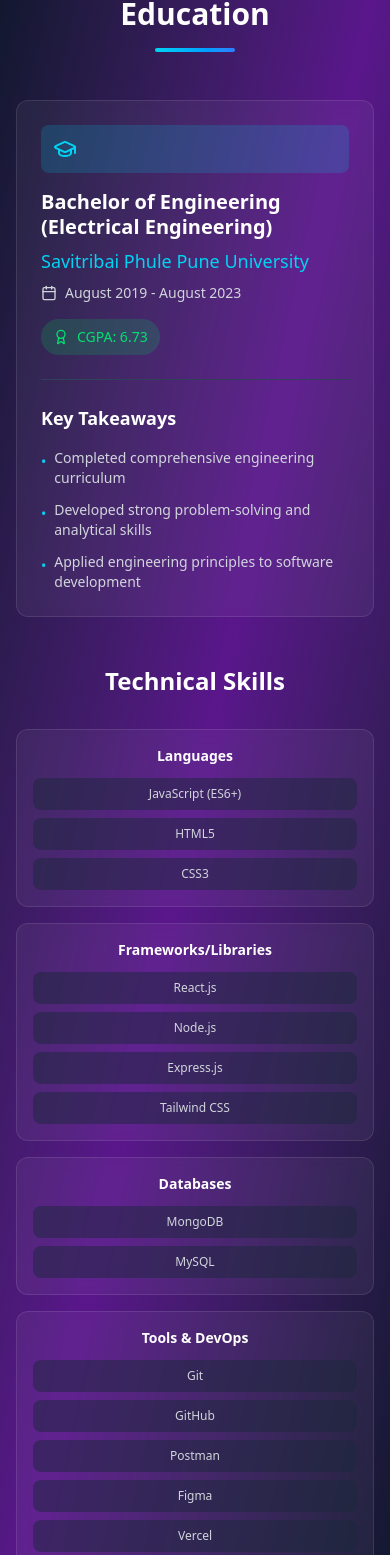
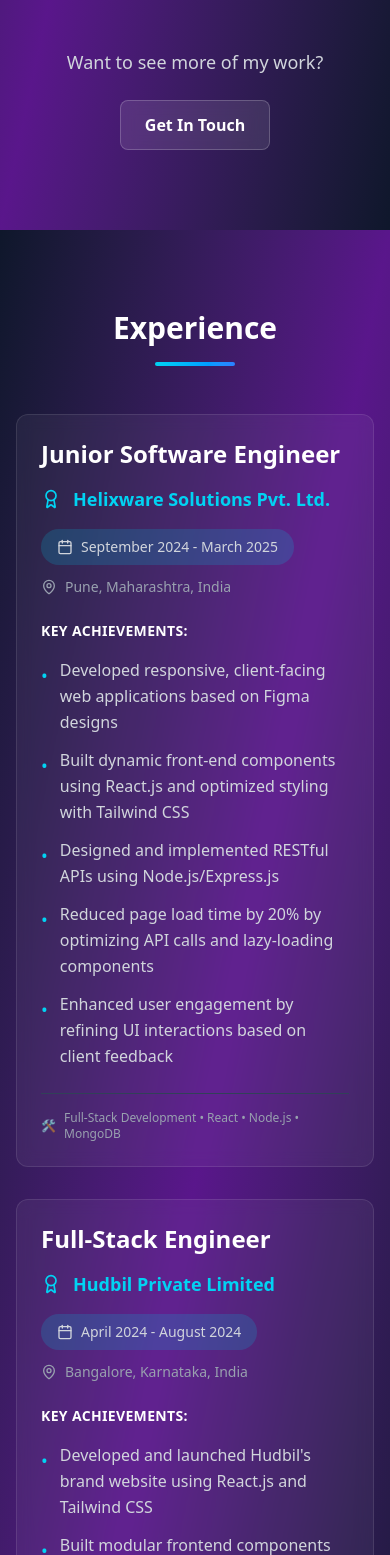
Before and after one commit to Yashwadkar2121/portfolio, a React (Vite) app: page / in a window 390 px wide. Shown: the part 9053-10608 px from the top of the page. Built offline with nearby package versions, Linux system fonts and the light colour scheme.

Commit message:
Create Skills Section and add eduction details

```diff
--- a/src/App.jsx
+++ b/src/App.jsx
@@ -1,6 +1,7 @@
 import Navbar from "./components/Navbar";
 import Home from "./components/Home";
 import About from "./components/About";
+import Skills from "./components/Skills";
 import Projects from "./components/Projects";
 import Experience from "./components/Experience";
 import Education from "./components/Education";
@@ -8,7 +9,7 @@ import Contact from "./components/Contant";
 
 function App() {
   return (
-    <div className="min-h-screen bg-gray-50">
+    <div className="min-h-screen bg-slate-900">
       <Navbar />
 
       <main>
@@ -18,6 +19,10 @@ function App() {
 
         <section id="about">
           <About />
+        </section>
+
+        <section id="skills">
+          <Skills />
         </section>
 
         <section id="projects">
--- a/src/components/Education.jsx
+++ b/src/components/Education.jsx
@@ -8,11 +8,18 @@ const Education = () => {
       institution: "Savitribai Phule Pune University",
       period: "August 2019 - August 2023",
       grade: "CGPA: 6.73",
-      achievements: [
-        "Completed comprehensive engineering curriculum",
-        "Developed strong problem-solving and analytical skills",
-        "Applied engineering principles to software development",
-      ],
+    },
+    {
+      degree: "12th Grade (HSC)",
+      institution: "Maharashtra State Board",
+      period: "2018 - 2019",
+      grade: "Percentage: 55.38%",
+    },
+    {
+      degree: "10th Grade (SSC)",
+      institution: "Maharashtra State Board",
+      period: "2016 - 2017",
+      grade: "Percentage: 72.40%",
     },
   ];
 
@@ -40,7 +47,7 @@ const Education = () => {
 
   return (
     <div className="min-h-screen bg-gradient-to-br from-slate-900 via-purple-900 to-slate-900 py-20">
-      <div className="max-w-7xl mx-auto px-4 sm:px-6 lg:px-8">
+      <div className="max-w-6xl mx-auto px-4 sm:px-6 lg:px-8">
         <motion.div
           variants={containerVariants}
           initial="hidden"
@@ -74,8 +81,8 @@ const Education = () => {
               className="bg-white/5 backdrop-blur-sm rounded-xl p-6 md:p-8 border border-white/10 hover:border-cyan-500/50 transition-all duration-300"
               whileHover={{ scale: 1.02, y: -5 }}
             >
-              <div className="flex flex-col lg:flex-row lg:items-start lg:justify-between gap-4 mb-6">
-                <div className="flex flex-col sm:flex-row sm:items-start gap-4">
+              <div className="flex flex-col lg:flex-row lg:items-start lg:justify-between gap-6">
+                <div className="flex flex-col sm:flex-row sm:items-start gap-4 flex-1">
                   <div className="p-3 bg-cyan-500/20 rounded-lg flex-shrink-0">
                     <GraduationCap className="w-6 h-6 sm:w-8 sm:h-8 text-cyan-400" />
                   </div>
@@ -83,7 +90,7 @@ const Education = () => {
                     <h3 className="text-xl sm:text-2xl font-bold text-white mb-2 leading-tight">
                       {edu.degree}
                     </h3>
-                    <p className="text-lg sm:text-xl text-cyan-400 mb-2">
+                    <p className="text-lg sm:text-xl text-cyan-400 mb-3">
                       {edu.institution}
                     </p>
                     <div className="flex items-center text-gray-300 text-sm sm:text-base">
@@ -93,83 +100,14 @@ const Education = () => {
                   </div>
                 </div>
                 <div className="flex justify-start lg:justify-end">
-                  <div className="flex items-center text-green-400 bg-green-500/20 px-3 py-2 sm:px-4 sm:py-2 rounded-full text-sm sm:text-base">
+                  <div className="flex items-center text-green-400 bg-green-500/20 px-4 py-3 rounded-full text-sm sm:text-base border border-green-500/30">
                     <Award className="w-4 h-4 mr-2 flex-shrink-0" />
                     {edu.grade}
                   </div>
                 </div>
               </div>
-
-              <div className="border-t border-slate-700 pt-6">
-                <h4 className="text-white font-semibold mb-4 text-lg">
-                  Key Takeaways
-                </h4>
-                <ul className="grid sm:grid-cols-2 gap-3">
-                  {edu.achievements.map((achievement, idx) => (
-                    <li
-                      key={idx}
-                      className="text-gray-300 text-sm sm:text-base flex items-start"
-                    >
-                      <span className="text-cyan-400 mr-2 mt-1 flex-shrink-0">
-                        •
-                      </span>
-                      <span>{achievement}</span>
-                    </li>
-                  ))}
-                </ul>
-              </div>
             </motion.div>
           ))}
-        </motion.div>
-
-        {/* Skills Section */}
-        <motion.div
-          variants={containerVariants}
-          initial="hidden"
-          whileInView="visible"
-          viewport={{ once: true }}
-          className="mt-12 md:mt-16"
-        >
-          <h3 className="text-2xl sm:text-3xl font-bold text-white text-center mb-8">
-            Technical Skills
-          </h3>
-          <div className="grid grid-cols-1 sm:grid-cols-2 lg:grid-cols-4 gap-4 sm:gap-6">
-            {[
-              {
-                category: "Languages",
-                skills: ["JavaScript (ES6+)", "HTML5", "CSS3"],
-              },
-              {
-                category: "Frameworks/Libraries",
-                skills: ["React.js", "Node.js", "Express.js", "Tailwind CSS"],
-              },
-              { category: "Databases", skills: ["MongoDB", "MySQL"] },
-              {
-                category: "Tools & DevOps",
-                skills: ["Git", "GitHub", "Postman", "Figma", "Vercel", "Vite"],
-              },
-            ].map((skillGroup, index) => (
-              <motion.div
-                key={skillGroup.category}
-                variants={itemVariants}
-                className="bg-white/5 backdrop-blur-sm rounded-xl p-4 sm:p-6 border border-white/10"
-              >
-                <h4 className="text-white font-semibold mb-3 sm:mb-4 text-center text-sm sm:text-base">
-                  {skillGroup.category}
-                </h4>
-                <div className="space-y-2">
-                  {skillGroup.skills.map((skill) => (
-                    <div
-                      key={skill}
-                      className="text-gray-300 text-xs sm:text-sm text-center py-2 px-2 sm:px-3 bg-slate-800/50 rounded-lg break-words"
-                    >
-                      {skill}
-                    </div>
-                  ))}
-                </div>
-              </motion.div>
-            ))}
-          </div>
         </motion.div>
       </div>
     </div>
--- a/src/components/Navbar.jsx
+++ b/src/components/Navbar.jsx
@@ -9,6 +9,7 @@ const Navbar = () => {
   const navItems = [
     { name: "Home", id: "home" },
     { name: "About", id: "about" },
+    { name: "Skills", id: "skills" },
     { name: "Projects", id: "projects" },
     { name: "Experience", id: "experience" },
     { name: "Education", id: "education" },
@@ -113,7 +114,7 @@ const Navbar = () => {
           </motion.div>
 
           {/* Desktop Menu */}
-          <div className="hidden md:flex space-x-8">
+          <div className="hidden md:flex space-x-6 lg:space-x-8">
             {navItems.map((item) => (
               <motion.button
                 key={item.id}
--- /dev/null
+++ b/src/components/Skills.jsx
@@ -0,0 +1,151 @@
+import { motion } from "framer-motion";
+import { Code, Database, Layout, Cpu, GitBranch, Cloud } from "lucide-react";
+
+const Skills = () => {
+  const skillsData = [
+    {
+      icon: Layout,
+      category: "Frontend",
+      skills: [
+        "React.js",
+        "JavaScript (ES6+)",
+        "HTML5",
+        "CSS3",
+        "Tailwind CSS",
+      ],
+      color: "text-blue-400",
+    },
+    {
+      icon: Database,
+      category: "Backend",
+      skills: ["Node.js", "Express.js", "RESTful APIs", "JWT Authentication"],
+      color: "text-green-400",
+    },
+    {
+      icon: Cpu,
+      category: "Database",
+      skills: ["MongoDB", "MySQL", "Mongoose ODM", "Database Design"],
+      color: "text-purple-400",
+    },
+    {
+      icon: Cloud,
+      category: "Tools & DevOps",
+      skills: ["Git & GitHub", "Vercel", "Vite", "Postman", "Figma"],
+      color: "text-cyan-400",
+    },
+  ];
+
+  const containerVariants = {
+    hidden: { opacity: 0 },
+    visible: {
+      opacity: 1,
+      transition: {
+        delayChildren: 0.3,
+        staggerChildren: 0.2,
+      },
+    },
+  };
+
+  const itemVariants = {
+    hidden: { y: 20, opacity: 0 },
+    visible: {
+      y: 0,
+      opacity: 1,
+      transition: {
+        duration: 0.5,
+      },
+    },
+  };
+
+  return (
+    <div className="min-h-screen bg-gradient-to-br from-slate-900 via-purple-900 to-slate-900 py-20">
+      <div className="max-w-7xl mx-auto px-4 sm:px-6 lg:px-8">
+        <motion.div
+          variants={containerVariants}
+          initial="hidden"
+          whileInView="visible"
+          viewport={{ once: true }}
+          className="text-center mb-12 md:mb-16"
+        >
+          <motion.h2
+            className="text-3xl sm:text-4xl md:text-5xl font-bold text-white mb-4"
+            variants={itemVariants}
+          >
+            Technical Skills
+          </motion.h2>
+          <motion.div
+            className="w-20 sm:w-24 h-1 bg-gradient-to-r from-cyan-400 to-blue-500 mx-auto rounded-full"
+            variants={itemVariants}
+          />
+          <motion.p
+            className="text-lg text-gray-300 mt-6 max-w-2xl mx-auto"
+            variants={itemVariants}
+          >
+            Technologies and tools I use to bring ideas to life
+          </motion.p>
+        </motion.div>
+
+        <motion.div
+          variants={containerVariants}
+          initial="hidden"
+          whileInView="visible"
+          viewport={{ once: true }}
+          className="grid grid-cols-1 md:grid-cols-2 lg:grid-cols-4 gap-6"
+        >
+          {skillsData.map((skillGroup, index) => (
+            <motion.div
+              key={skillGroup.category}
+              variants={itemVariants}
+              className="bg-white/5 backdrop-blur-sm rounded-xl p-6 border border-white/10 hover:border-cyan-500/50 transition-all duration-300 group"
+              whileHover={{ scale: 1.05, y: -5 }}
+            >
+              <div className="text-center mb-6">
+                <div className="p-3 bg-cyan-500/20 rounded-lg inline-flex mb-4 group-hover:scale-110 transition-transform duration-300">
+                  <skillGroup.icon className={`w-8 h-8 ${skillGroup.color}`} />
+                </div>
+                <h3 className="text-white font-bold text-lg mb-2">
+                  {skillGroup.category}
+                </h3>
+              </div>
+
+              <div className="space-y-3">
+                {skillGroup.skills.map((skill, skillIndex) => (
+                  <motion.div
+                    key={skill}
+                    className="text-center py-2 px-3 bg-slate-800/50 rounded-lg border border-slate-700 hover:border-cyan-500/30 transition-all duration-200"
+                    whileHover={{ scale: 1.05 }}
+                    initial={{ opacity: 0, y: 10 }}
+                    whileInView={{ opacity: 1, y: 0 }}
+                    transition={{ delay: skillIndex * 0.1 }}
+                  >
+                    <span className="text-gray-300 text-sm font-medium">
+                      {skill}
+                    </span>
+                  </motion.div>
+                ))}
+              </div>
+            </motion.div>
+          ))}
+        </motion.div>
+
+        {/* Additional Info */}
+        <motion.div
+          variants={itemVariants}
+          initial="hidden"
+          whileInView="visible"
+          viewport={{ once: true }}
+          className="text-center mt-12"
+        >
+          <div className="bg-white/5 backdrop-blur-sm rounded-xl p-6 border border-white/10 inline-block max-w-2xl">
+            <p className="text-gray-300 text-lg">
+              Continuously learning and adapting to new technologies to stay at
+              the forefront of web development
+            </p>
+          </div>
+        </motion.div>
+      </div>
+    </div>
+  );
+};
+
+export default Skills;
```
